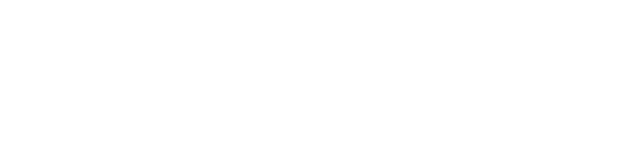
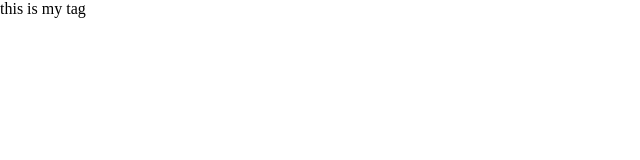
Before and after one commit to lakshmibs30/elite40, a plain HTML site: page index.html in a window 1280 px wide. Shown: the whole page, without its empty margins (0-640 px from the left). Drawn offline with Linux system fonts and the light colour scheme.

Commit message:
day-6 changes

```diff
--- a/index.html
+++ b/index.html
@@ -4,6 +4,6 @@
         <link rel="stylesheet" href="css/style.css">
     </head>
     <body>
-
+        <p>this is my  tag</p>
     </body>
 </html>
```
